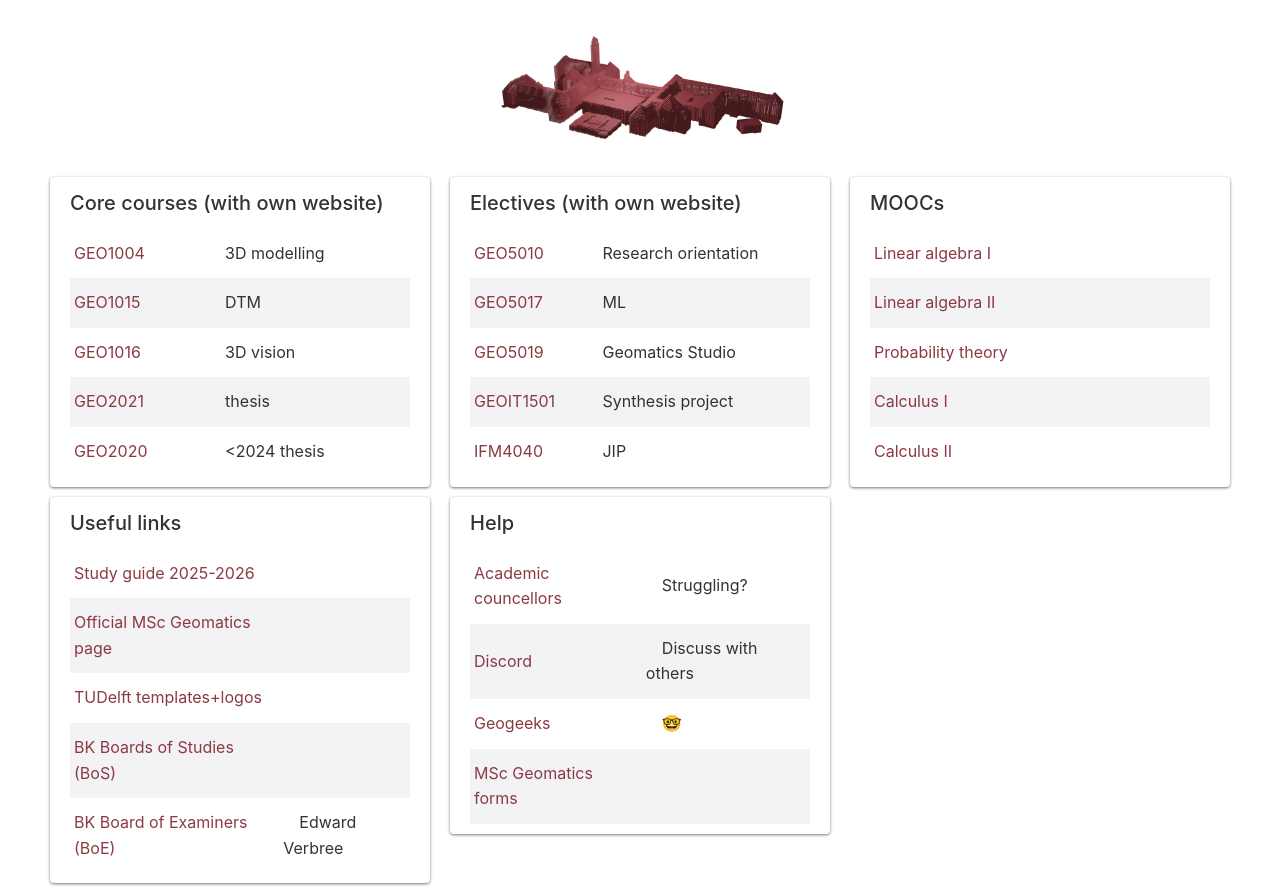
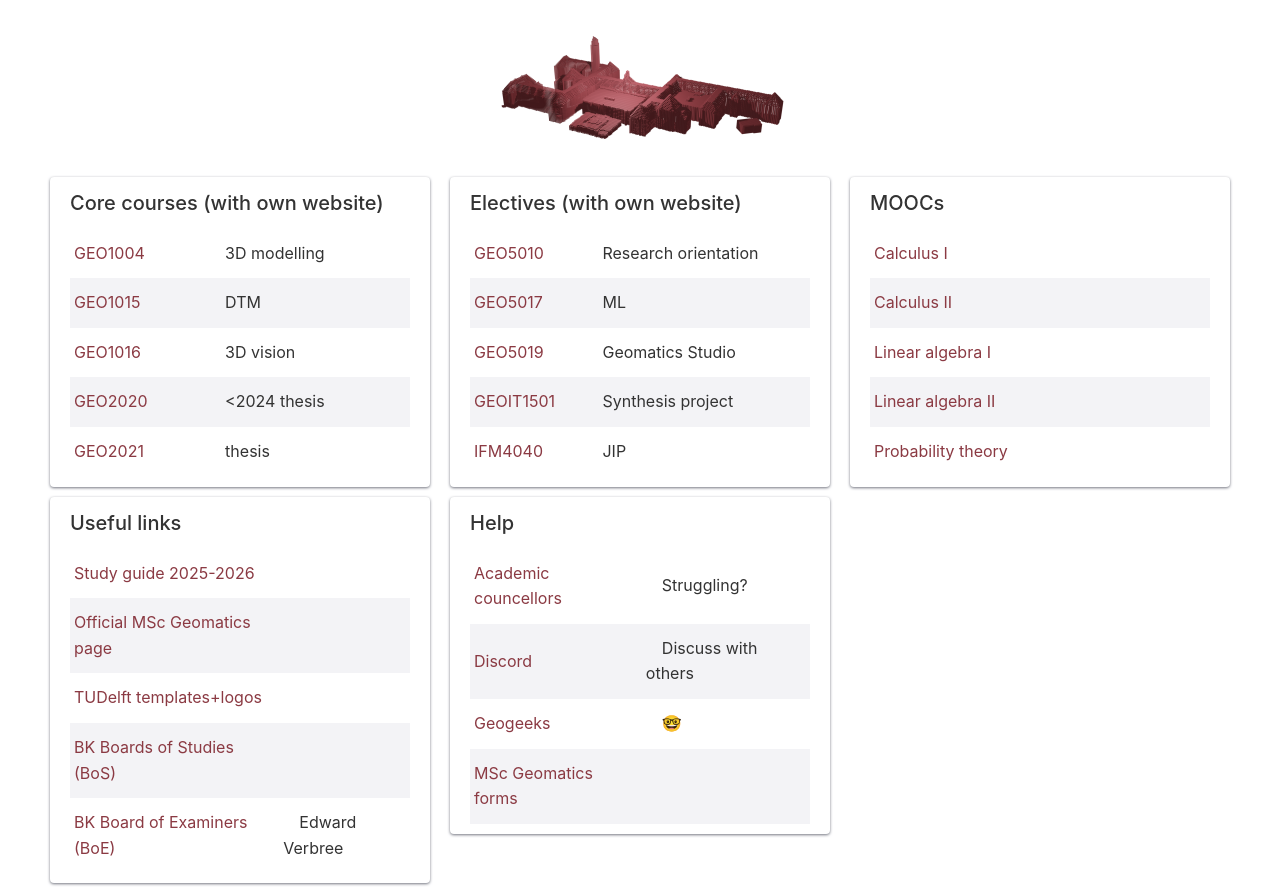
Before and after one commit to hugoledoux/gm_landing, a Jekyll site: the page built from index.md, in a window 1280 px wide, cut to the strip 0-895 px from the top of the page. Built offline with Jekyll 4.4.1, drawn with Linux system fonts in a browser that asks for light colours; part of the change alters nothing that is shown.

```diff
--- a/_data/links.yml
+++ b/_data/links.yml
@@ -10,12 +10,12 @@
     - name: GEO1016
       url: https://3d.bk.tudelft.nl/courses/geo1016
       extra: 3D vision
+    - name: GEO2020
+      url: https://3d.bk.tudelft.nl/courses/geo2020
+      extra: <2024 thesis
     - name: GEO2021
       url: https://geomatics.bk.tudelft.nl/geo2021
       extra: thesis
-    - name: GEO2020
-      url: https://3d.bk.tudelft.nl/courses/geo2020
-      extra: <2024 thesis
 
 - category: Electives (with own website)
   links:
@@ -38,6 +38,12 @@
 
 - category: MOOCs
   links:
+    - name: Calculus I
+      url: https://online-learning.tudelft.nl/courses/calculus-i-from-functions-to-differential-equations/
+      # extra: From functions to differential equations
+    - name: Calculus II
+      url: https://online-learning.tudelft.nl/courses/calculus-ii-multivariable-functions/
+      # extra: Multivariable functions
     - name: Linear algebra I
       url: https://online-learning.tudelft.nl/courses/linear-algebra-i-vectors-and-linear-equations/
       # extra: Vectors and linear equations
@@ -46,12 +52,6 @@
       # extra: Matrices and linear transformations
     - name: Probability theory
       url: https://online-learning.tudelft.nl/courses/probability-theory/
-    - name: Calculus I
-      url: https://online-learning.tudelft.nl/courses/calculus-i-from-functions-to-differential-equations/
-      # extra: From functions to differential equations
-    - name: Calculus II
-      url: https://online-learning.tudelft.nl/courses/calculus-ii-multivariable-functions/
-      # extra: Multivariable functions
 
 
 - category: Useful links
```
